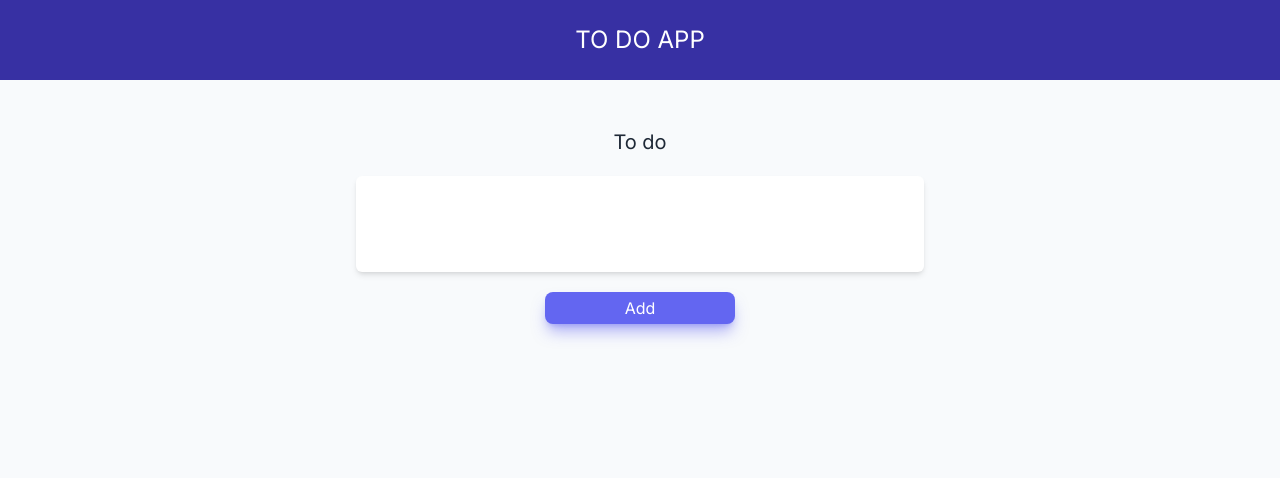
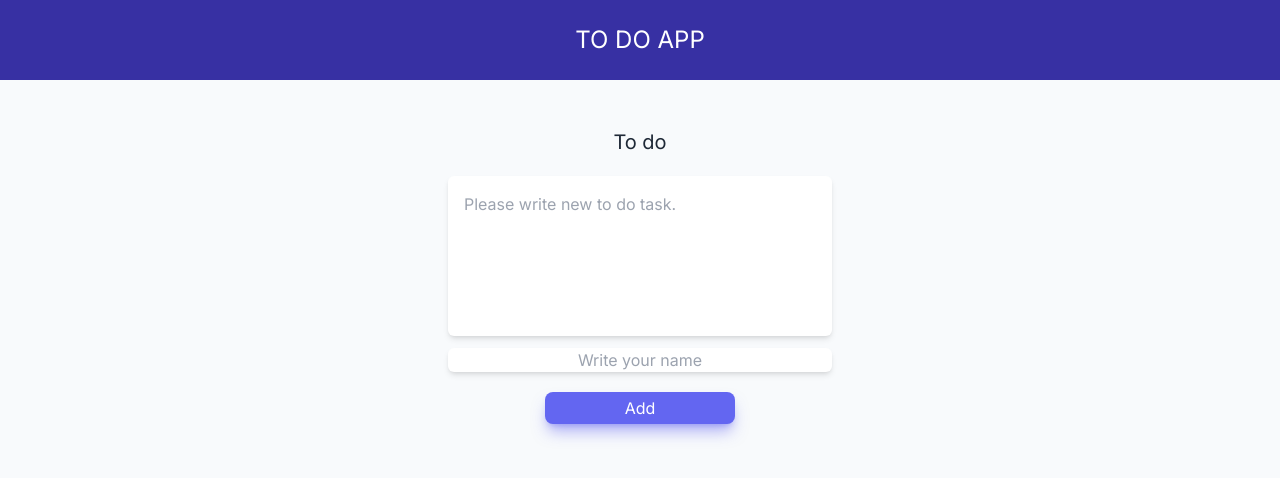
Before and after one commit to kimhwanhoon/todo-app, a Next.js app: page / in a window 1280 px wide. Shown: the top 478 px of the page. Built offline with nearby package versions, Linux system fonts and the light colour scheme.

Commit message:
beta 0.5.1 Goals: [x]: done, [ ]: not done [x] Adjust width of textarea for todo task. [x] Add name input and connect to state and render function. [x] Minor changes on todo textarea and name input style. [x] Added animation on active on textarea and name input.

```diff
--- a/app/components/cards.tsx
+++ b/app/components/cards.tsx
@@ -4,8 +4,6 @@ const Cards = ({ cardsArr, setCardsArr }) => {
   // DELETE BUTTON => DELETE CARD
   const deleteClickHandler = (key) => {
     const filteredArr = cardsArr.filter((card) => {
-      console.log('card.id', card.id);
-      console.log('key', key);
       return card.id !== key;
     });
     setCardsArr(filteredArr);
--- a/app/components/input.tsx
+++ b/app/components/input.tsx
@@ -2,9 +2,12 @@
 
 import { ChangeEvent, useState } from 'react';
 
-const Input = ({ typedValue, setTypedValue, cardsArr, setCardsArr }) => {
+const Input = (props) => {
   const todoTextOnChangeHandler = (e: ChangeEvent) => {
-    setTypedValue(e.target.value);
+    props.setTypedValue(e.target.value);
+  };
+  const nameOnChangeHandler = (e: ChangeEvent) => {
+    props.setTypedName(e.target.value);
   };
 
   // ADD BUTTON => ADD CARD
@@ -17,12 +20,17 @@ const Input = ({ typedValue, setTypedValue, cardsArr, setCardsArr }) => {
     const filteredMinute = String(minute).length === 1 ? '0' + minute : minute;
     const time = `${year}.${month}.${day} ${hour}:${filteredMinute}`;
     console.log(time);
-    setCardsArr((prevCardsArr) => {
+    props.setCardsArr((prevCardsArr) => {
       const updatedCardsArr = [
-        ...cardsArr,
-        { id: prevCardsArr.length, text: typedValue, by: '김환훈', time: time },
+        ...props.cardsArr,
+        {
+          id: prevCardsArr.length,
+          text: props.typedValue,
+          by: props.typedName,
+          time: time,
+        },
       ];
-      setTypedValue('');
+      props.setTypedValue('');
       return updatedCardsArr;
     });
   };
@@ -32,14 +40,22 @@ const Input = ({ typedValue, setTypedValue, cardsArr, setCardsArr }) => {
       <div className="flex flex-col items-center w-2/3">
         <h2 className="text-gray-800 py-5 text-xl">To do</h2>
         <textarea
-          className="shadow-md resize-none h-24 rounded-md w-full focus:outline-indigo-400 p-4"
-          value={typedValue}
+          className="shadow-md resize-none h-40 rounded-md w-96 focus:outline-indigo-400 p-4 focus:scale-105 ease-out duration-300 "
+          value={props.typedValue}
+          placeholder="Please write new to do task."
           onChange={(e) => todoTextOnChangeHandler(e)}
+        />
+        <input
+          type="text"
+          className="w-96 shadow-md text-center rounded-md mt-3 px-3 focus:outline-indigo-400 focus:scale-105 ease-out duration-300"
+          placeholder="Write your name"
+          value={props.typedName}
+          onChange={(e) => nameOnChangeHandler(e)}
         />
         <input
           type="button"
           value="Add"
-          className="mt-5 h-8 w-2/6 bg-indigo-500 shadow-lg shadow-indigo-500/50 rounded-lg text-white hover:bg-indigo-400 cursor-pointer"
+          className="mt-5 h-8 w-2/6 bg-indigo-500 shadow-lg shadow-indigo-500/50 rounded-lg text-white hover:bg-indigo-400 cursor-pointer active:scale-95 ease-out duration-300"
           onClick={addOnClickHandler}
         />
       </div>
--- a/app/main.tsx
+++ b/app/main.tsx
@@ -8,6 +8,8 @@ const Main = () => {
   const [cardsArr, setCardsArr] = useState([]);
   // Todo textarea value 배열
   const [typedValue, setTypedValue] = useState('');
+  // Todo name value 배열
+  const [typedName, setTypedName] = useState('');
   return (
     <>
       <Input
@@ -15,6 +17,8 @@ const Main = () => {
         setTypedValue={setTypedValue}
         cardsArr={cardsArr}
         setCardsArr={setCardsArr}
+        typedName={typedName}
+        setTypedName={setTypedName}
       />
       <Cards cardsArr={cardsArr} setCardsArr={setCardsArr} />
     </>
```
